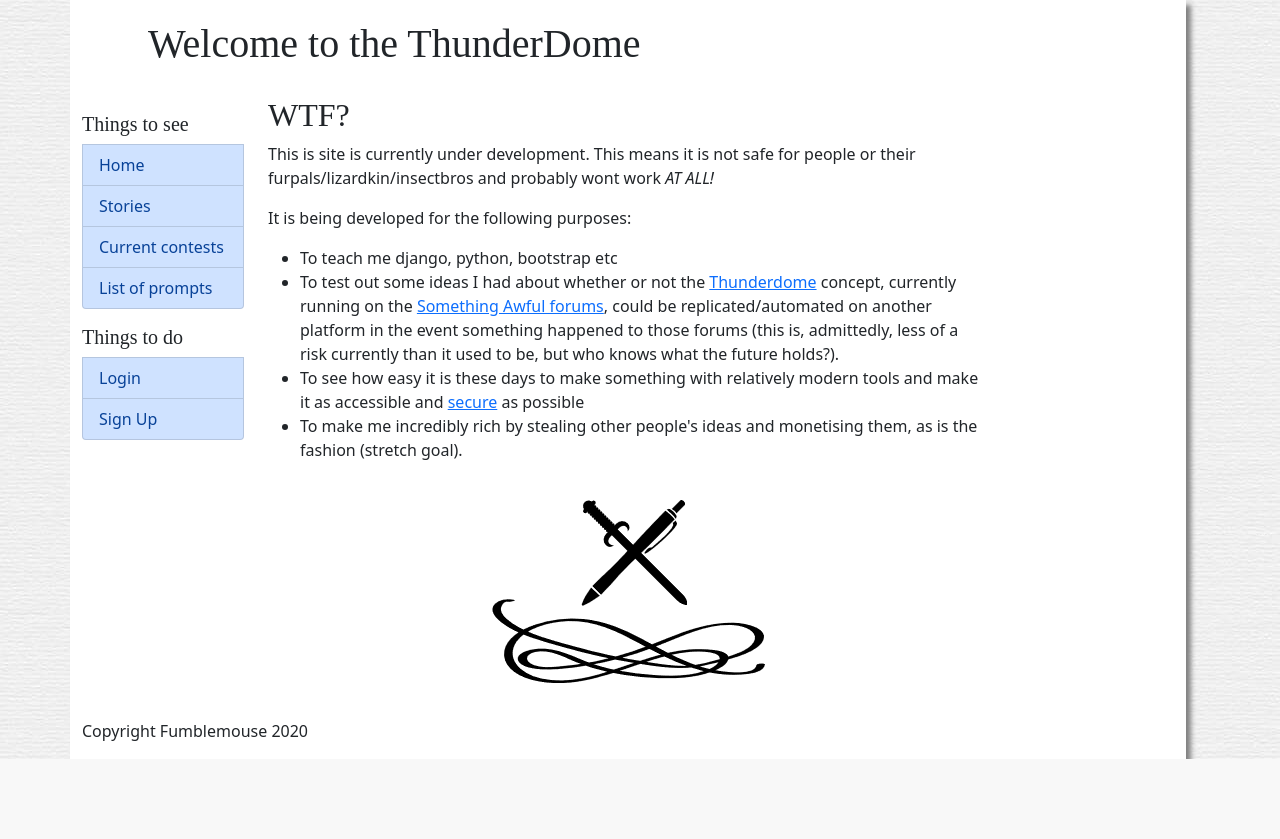
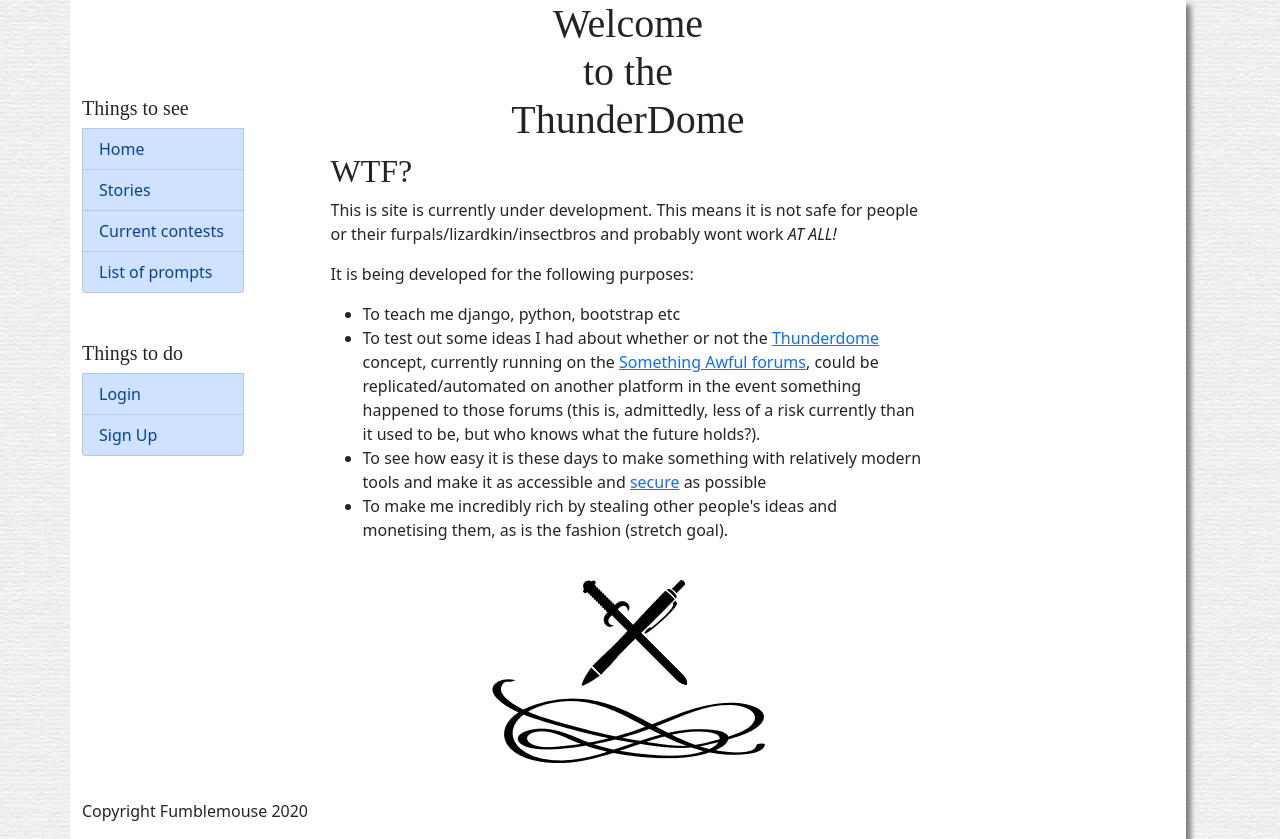
Before and after one commit to Fumblemouse/thunderdome-writing-contest, a Django app: page / in a window 1280 px wide. Shown: the part 58-897 px from the top of the page. Before the commit the page ends 817 px from the top, so only its background shows below. Run offline with Django 3.2, Linux system fonts and the light colour scheme; some web fonts are replaced.

Commit message:
additional css

```diff
--- a/td2/baseapp/static/baseapp/css/baseapp.css
+++ b/td2/baseapp/static/baseapp/css/baseapp.css
@@ -5,6 +5,7 @@ html {
 
 body {
     background: url('/static/baseapp/img/paper.jpg');
+    color:#222;
 }
 
 body > .container {
@@ -16,8 +17,12 @@ body > .container {
   }
 
   nav.list-group {
-    margin-bottom: 1em;
-    position:sticky;
+   margin: 3em 0 1em 0;
+
+  }
+
+  #page-content  .col-md-2 {
+    padding-top: 3em;
   }
 
   form {
@@ -52,6 +57,11 @@ body > .container {
 
   }
 
+  #main-content {
+
+    max-width:65ch;
+    margin:auto;
+  }
   #logo-cell {
       background-color:white;
       min-width: 300px;
@@ -61,27 +71,35 @@ body > .container {
     min-height:85vh;
     margin-bottom: 1em;
     background-color: white;
-    xbackground: url('/static/baseapp/img/paper.jpg');
     box-shadow: 5px 5px 5px grey;
   }
 
 
     #main-header {
         position:relative;
-        left:.3em;
-        padding: .5em .5em .5em 0;
+        xleft:.3em;
+        xpadding: .5em .5em .5em 0;
+        text-align:center;
     }
     #page-content > .col {
       padding-top: 3em;
     }
 
-@media (min-width: 768px) {
+@media (max-width: 768px) {
     #main-header {
-        position:relative;
-        left:-3em;
+
         padding: .5em .5em .5em 0;
     }
-    #page-content > .col {
-      padding-top: 7em;
+    #page-content {
+      box-shadow: none;
     }
+    body {
+      background: url('');
+      background-color:white;
+  }
+  nav.list-group {
+    margin: 0em 0 1em 0;
+
+   }
+
 }
--- a/td2/baseapp/templates/baseapp/base.html
+++ b/td2/baseapp/templates/baseapp/base.html
@@ -44,7 +44,7 @@
             </header>
             <div class="row" id="page-content">
 
-                <div class="col">
+                <div class="col-md-2">
 
                     {% block sidebar %}
                         <nav aria-labelledby="things-to-see-nav" class="list-group">
@@ -70,13 +70,15 @@
                     {% endblock %}
                 </div>
 
-                <main class="col-md-8" id="maincontent">
-                    <h1 id="main-header">{% block header %}Home{% endblock %}</h1>
-                    {% block content %}
-                    {% endblock content %}
+                <main class="col-md-8">
+                    <div id="main-content">
+                        <h1 id="main-header">{% block header %}Home{% endblock %}</h1>
+                        {% block content %}
+                        {% endblock content %}
+                    </div>
                 </main>
 
-                <aside class="col">
+                <aside class="col-md-2">
 
                     {% block aside %}
                         {% if user.is_authenticated %}
--- a/td2/baseapp/templates/baseapp/home.html
+++ b/td2/baseapp/templates/baseapp/home.html
@@ -1,7 +1,7 @@
 {% extends "baseapp/base.html" %}
 {% load static %}
 {% block header %}
-    Welcome to the ThunderDome
+    Welcome<br/>to the<br/>ThunderDome
 
 {% endblock header %}
 {% block content %}
```
